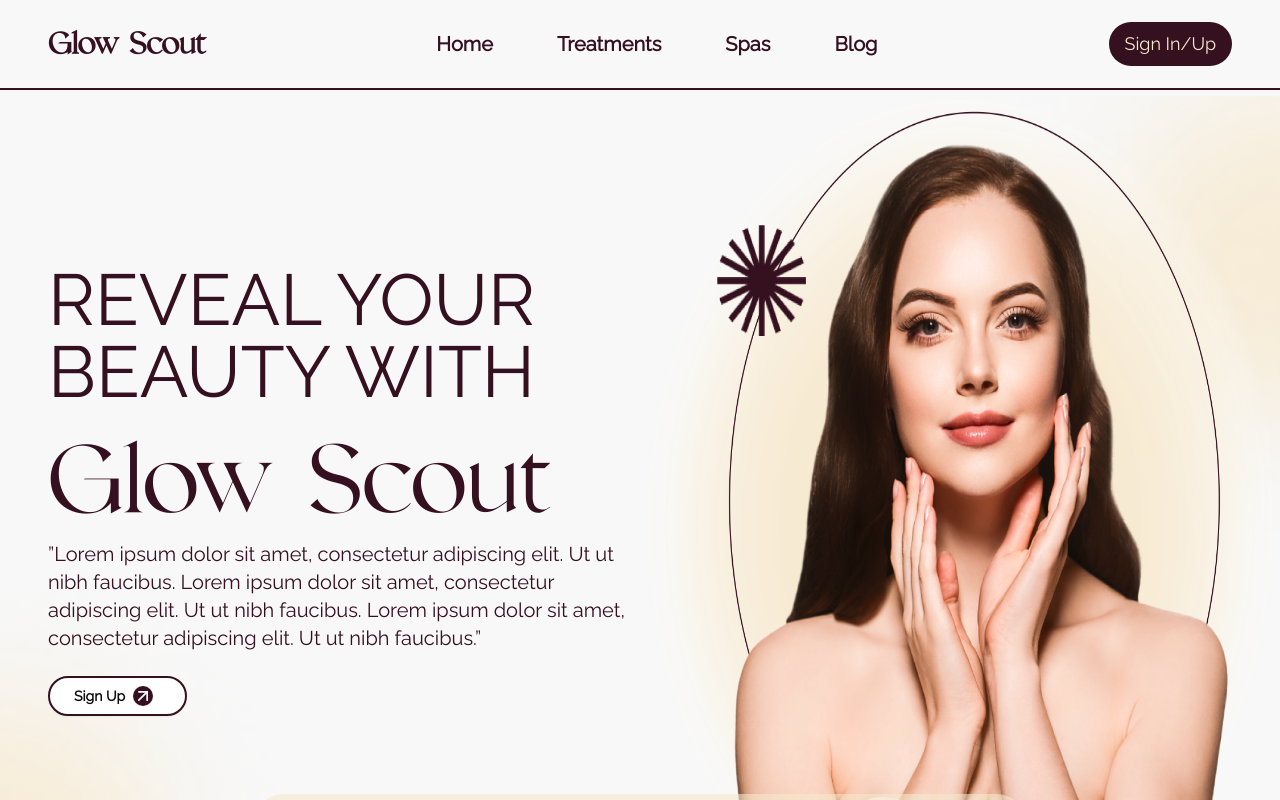
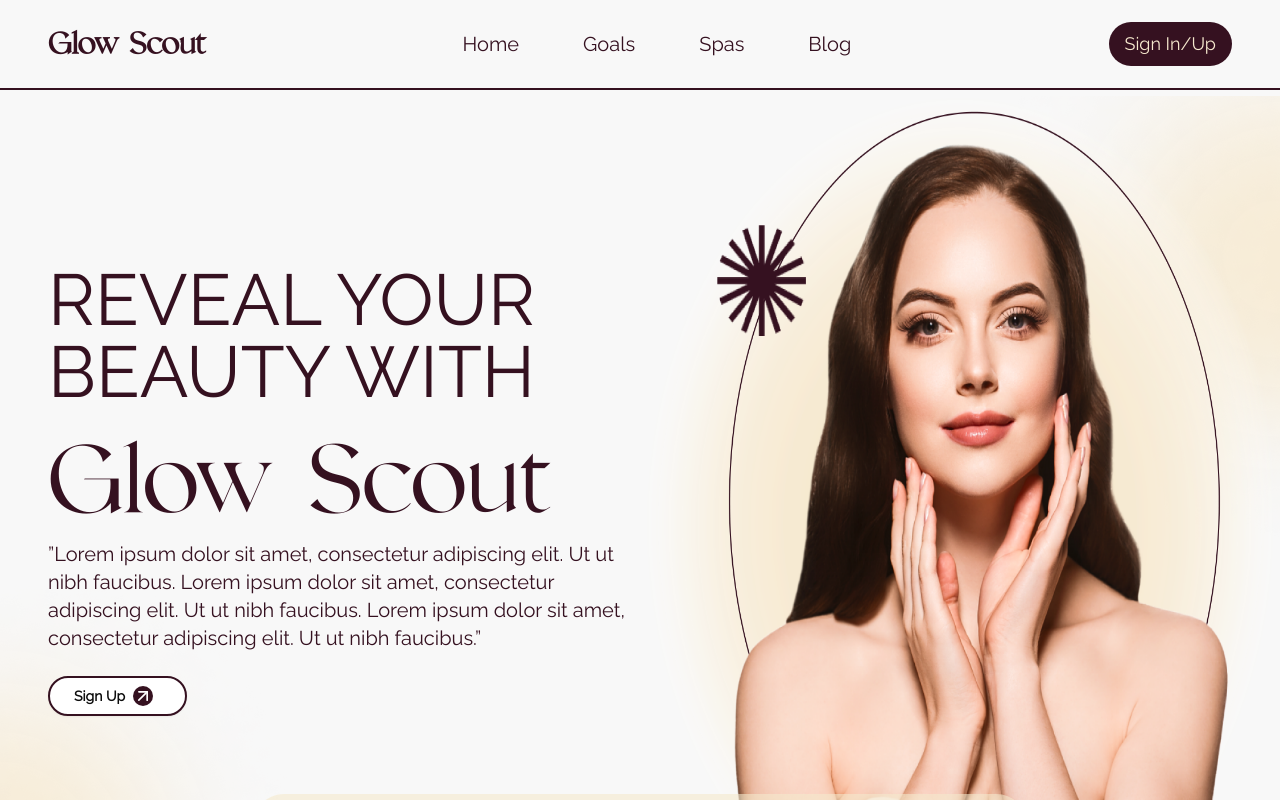
Before and after one commit to TheMODventures/Glow-Scout-Web, a Next.js app: page / in a window 1280 px wide. Shown: the top 800 px of the page. Built offline with nearby package versions, Linux system fonts and the light colour scheme.

Commit message:
header font weight fix

```diff
--- a/src/components/reuseableComponenet/Header.jsx
+++ b/src/components/reuseableComponenet/Header.jsx
@@ -13,7 +13,7 @@ const Header = () => {
 
   const routes = [
     { href: "/", label: "Home" },
-    { href: "/treatment", label: "Treatments" },
+    { href: "/goals", label: "Goals" },
     { href: "/spas", label: "Spas" },
     { href: "/blog", label: "Blog" },
   ];
@@ -47,12 +47,12 @@ const Header = () => {
         </div>
 
         <div className="flex items-center">
-          <nav className="mx-6 items-center space-x-1 lg:space-x-16 hidden md:block font-bold">
+          <nav className="mx-6 items-center space-x-1 lg:space-x-16 hidden md:block font-normal">
             {routes.map((route, i) => (
               <button key={i}>
                 <Link
                   href={route.href}
-                  className="font-raleway text-[#351120] font-bold text-xl"
+                  className="font-raleway text-[#351120] font-normal text-xl"
                 >
                   {route.label}
                 </Link>
@@ -87,7 +87,7 @@ const Header = () => {
                     {dropDownData.map((item, i) => (
                       <div key={i} className="">
                         <Link href={item.href}>
-                          <button className="w-full text-start px-1 py-2 text-lg text-darkMahron bg-transparent shadow-none hover:ring-0 hover:rounded-md hover:bg-gray-100 focus:outline-none">
+                          <button className="w-full text-start px-1 py-2 text-lg font-normal text-darkMahron bg-transparent shadow-none hover:ring-0 hover:rounded-md hover:bg-gray-100 focus:outline-none">
                             {item.label}
                           </button>
                         </Link>
```
